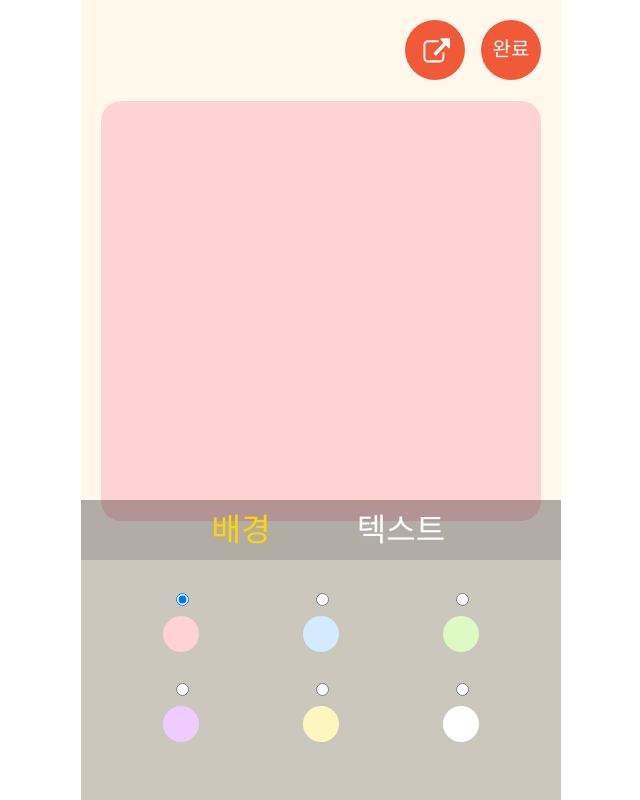
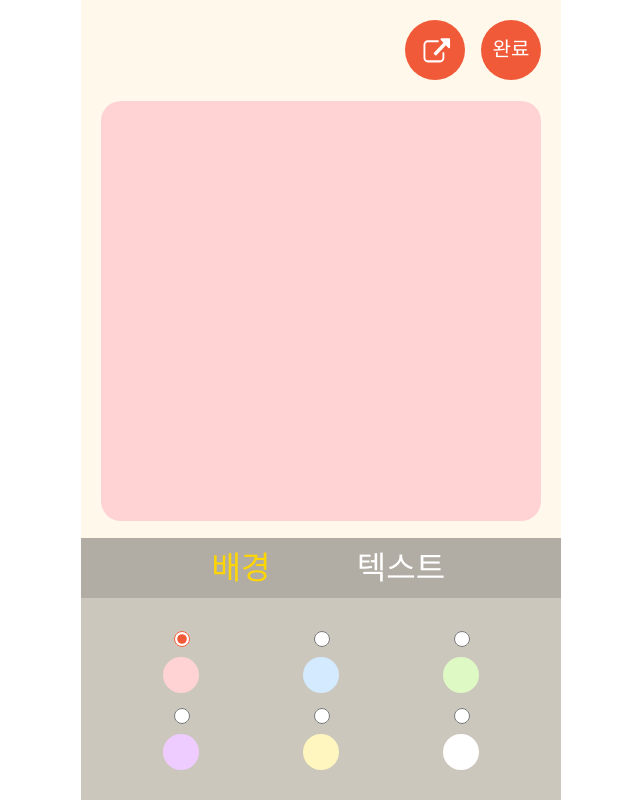
Before and after one commit to Memory-maker/rolling-paper-client, a React (Vite) app: page /editor in a window 1280 px wide. Shown: the whole page, without its empty margins (319-959 px from the left). Built offline with nearby package versions, Linux system fonts and the light colour scheme; a web font is replaced by a local one.

Commit message:
fix: fix some styles

```diff
--- a/src/pages/Editor/components/BackgroundColorOption.tsx
+++ b/src/pages/Editor/components/BackgroundColorOption.tsx
@@ -8,7 +8,7 @@ interface FontOptionProps {
 
 function BackgroundColorOption({ value, onChange, checked }: FontOptionProps) {
   return (
-    <label style={{ display: "flex", flexDirection: "column", alignItems: "center" }}>
+    <label style={{ display: "flex", flexDirection: "column", alignItems: "center", justifyContent: "center" }}>
       <input
         type="radio"
         value={value}
--- a/src/pages/Editor/components/FontFamilyOption.tsx
+++ b/src/pages/Editor/components/FontFamilyOption.tsx
@@ -10,7 +10,7 @@ const OPTION_TEXT = "이 글꼴은 어때요?";
 
 function FontFamilyOption({ value, onChange, checked }: FontOptionProps) {
   return (
-    <label style={{ fontFamily: value, fontSize: "12px", whiteSpace: "nowrap" }}>
+    <label style={{ fontFamily: value, fontSize: "16px", whiteSpace: "nowrap" }}>
       <input type="radio" value={value} name="font-family" onChange={onChange} checked={checked} />
       {OPTION_TEXT}
     </label>
--- a/src/pages/Editor/components/Radio.tsx
+++ b/src/pages/Editor/components/Radio.tsx
@@ -1,7 +1,7 @@
 import styled from "styled-components";
 
 export const RadioButtonLabel = styled.label`
-  font-size: 12px;
+  font-size: 16px;
   color: ${(props) => props.color};
 `;
 
--- a/src/pages/Editor/index.tsx
+++ b/src/pages/Editor/index.tsx
@@ -7,6 +7,7 @@ import FontColorOption from "./components/FontColorOption";
 import BackgroundColorOption from "./components/BackgroundColorOption";
 import ShareButton from "../../components/ShareButton";
 import { useNavigate } from "react-router-dom";
+import { colors } from "../../theme/color";
 
 const EditorWrapper = styled.div`
   position: relative;
@@ -21,6 +22,18 @@ const EditorWrapper = styled.div`
   padding: 20px;
   box-sizing: border-box;
   background-color: #fff8eb;
+  input:checked {
+    accent-color: ${colors.POINT_COLOR};
+  }
+  label {
+    display: flex;
+    align-items: center;
+  }
+  [type="checkbox"],
+  [type="radio"] {
+    height: 16px;
+    width: 16px;
+  }
 `;
 
 const ButtonWrapper = styled.div`
@@ -32,11 +45,12 @@ const ButtonWrapper = styled.div`
 `;
 
 const MakerWrapper = styled.div`
+  display: flex;
+  flex-direction: column;
   position: absolute;
   left: 0;
   bottom: 0;
   width: 100%;
-  height: 300px;
 `;
 
 const EditorTypeSelector = styled.div`
@@ -46,39 +60,45 @@ const EditorTypeSelector = styled.div`
   width: 100%;
   height: 60px;
   padding: 0px 80px;
+  box-sizing: border-box;
   background-color: rgba(0, 0, 0, 0.3);
   color: #ffffff;
   font-size: 32px;
 `;
 
-const EditorTypeOption = styled.div.attrs((props) => ({
-  onClick: props.onClick,
-}))`
+const EditorTypeOption = styled.div`
   flex: 1;
   color: ${(props) => props.color};
   text-align: center;
 `;
 
 const EditorContent = styled.div`
+  display: flex;
+  width: 100%;
   background-color: rgba(0, 0, 0, 0.2);
-  height: 240px;
 `;
 
 const BackgroundEditorWrapper = styled.div`
   display: grid;
-  height: 100%;
+  width: 100%;
   padding: 30px;
+  box-sizing: border-box;
   grid-template-columns: 1fr 1fr 1fr;
   grid-template-rows: 1fr 1fr;
+  grid-row-gap: 12px;
 `;
 
 const TextEditorWrapper = styled.div`
+  display: flex;
+  flex-direction: column;
+  width: 100%;
   height: 100%;
 `;
 
 const TextEditor = styled.div`
   height: 50%;
   padding: 20px 16px;
+  box-sizing: border-box;
 `;
 
 const TextEditorTitle = styled.div`
@@ -91,7 +111,8 @@ const TextEditorTitle = styled.div`
 const TextEditorSelector = styled.div`
   position: relative;
   display: grid;
-  grid-template-columns: 1fr 1fr 1fr;
+  grid-row-gap: 12px;
+  grid-template-columns: repeat(2, 1fr);
 `;
 
 const BACK_GROUND_COLOR_OPTIOS = Object.freeze(["#ffd3d3", "#d3eaff", "#def9c4", "#efccff", "#fff5bf", "#ffffff"]);
--- a/src/pages/Modal/index.tsx
+++ b/src/pages/Modal/index.tsx
@@ -35,7 +35,6 @@ const ModalBody = styled.div`
 
 function Modal({ children, setIsModalOpen }: Props) {
   const modalRoot = document.getElementById("modal") as HTMLDivElement;
-  const modalRef = useRef<HTMLDivElement>(null);
 
   const handleModalOutsideClick = (e: React.MouseEvent<HTMLDivElement>) => {
     setIsModalOpen(false);
--- a/src/pages/MyPage/Main/index.tsx
+++ b/src/pages/MyPage/Main/index.tsx
@@ -96,6 +96,8 @@ const StyledMainItems = styled.div`
   font-family: "LeeSeoYun";
   font-size: 16px;
   user-select: none;
+  border-radius: 20px;
+  overflow: hidden;
 `;
 
 const StytledMainItemTitle = styled.div`
@@ -106,8 +108,6 @@ const StytledMainItemTitle = styled.div`
   height: 100%;
   padding: 0 12px;
   background: #f05a39cc;
-  border-top-left-radius: 15px;
-  border-bottom-left-radius: 15px;
 `;
 
 const StyledMainItemDate = styled.div`
@@ -120,8 +120,6 @@ const StyledMainItemDate = styled.div`
   padding-left: 12px;
   background: #fff;
   color: #222;
-  border-top-right-radius: 15px;
-  border-bottom-right-radius: 15px;
 
   svg {
     cursor: pointer;
--- a/src/pages/RollingPaper/components/Detail.tsx
+++ b/src/pages/RollingPaper/components/Detail.tsx
@@ -33,7 +33,6 @@ export default Detail;
 
 const Container = styled.div`
   position: absolute;
-  top: 100px;
   width: 100%;
   background: rgba(255, 255, 255, 0.8);
   height: 100%;
--- a/src/pages/RollingPaper/index.tsx
+++ b/src/pages/RollingPaper/index.tsx
@@ -21,13 +21,13 @@ const RollingPaper = () => {
   };
   const onPrev = () => {
     if (0 === cardIndex) {
-      setCardIndex(dummy.cards.length);
+      setCardIndex(dummy.cards.length - 1);
     } else {
       setCardIndex(cardIndex - 1);
     }
   };
   const onNext = () => {
-    if (dummy.cards.length === cardIndex) {
+    if (dummy.cards.length - 1 === cardIndex) {
       setCardIndex(0);
     } else {
       setCardIndex(cardIndex + 1);
--- a/src/styles/GlobalyStyle.tsx
+++ b/src/styles/GlobalyStyle.tsx
@@ -31,9 +31,18 @@ const GlobalStyle = createGlobalStyle`
    * {
     box-sizing: border-box;
   }
-  html, body {
+
+  html{
+    min-height: -webkit-fill-available;
+
+  }
+  #root{
+    height: 100vh;
+  }
+  body {
     width:100%;
-    height:100%;
+    min-height: 100vh;
+    min-height: -webkit-fill-available;
     font-family: 'LeeSeoyun'
   }
   a {
```
